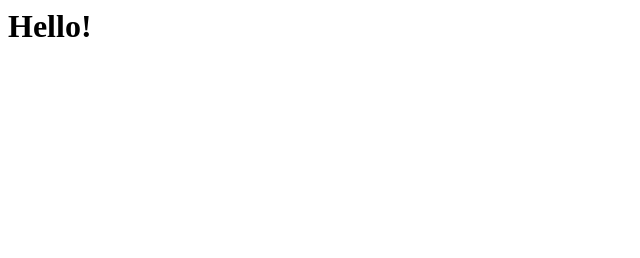
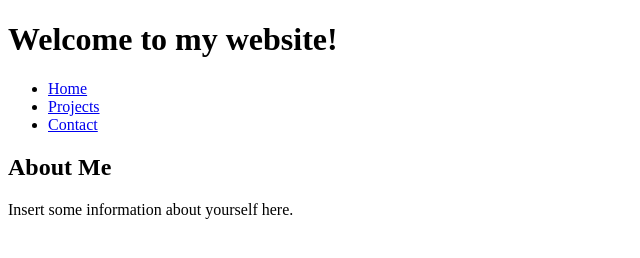
Before and after one commit to ItsJonasL/RFID-RESEARCH, a plain HTML site: page index.html in a window 1280 px wide. Shown: the whole page, without its empty margins (0-640 px from the left). Drawn offline with Linux system fonts and the light colour scheme.

Commit message:
Update index.html

```diff
--- a/index.html
+++ b/index.html
@@ -1 +1,22 @@
-<h1>Hello!</h1>
+<!DOCTYPE html>
+<html>
+<head>
+	<title>My Website</title>
+</head>
+<body>
+	<header>
+		<h1>Welcome to my website!</h1>
+		<nav>
+			<ul>
+				<li><a href="index.html">Home</a></li>
+				<li><a href="projects.html">Projects</a></li>
+				<li><a href="contact.html">Contact</a></li>
+			</ul>
+		</nav>
+	</header>
+	<main>
+		<h2>About Me</h2>
+		<p>Insert some information about yourself here.</p>
+	</main>
+</body>
+</html>
```
